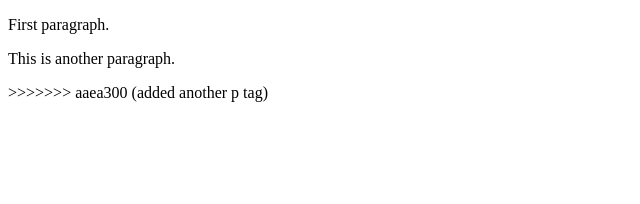
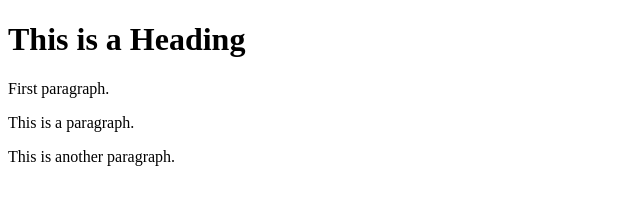
Before and after one commit to olara87/learning-git, a plain HTML site: page index.html in a window 1280 px wide. Shown: the whole page, without its empty margins (0-640 px from the left). Drawn offline with Linux system fonts and the light colour scheme.

Commit message:
Update index.html

```diff
--- a/index.html
+++ b/index.html
@@ -4,8 +4,9 @@
 <title>Page Title</title>
 </head>
 <body>
+    <h1>This is a Heading</h1>
     <p>First paragraph.</p>
+    <p>This is a paragraph.</p>
     <p>This is another paragraph.</p>
->>>>>>> aaea300 (added another p tag)
 </body>
 </html>
```
